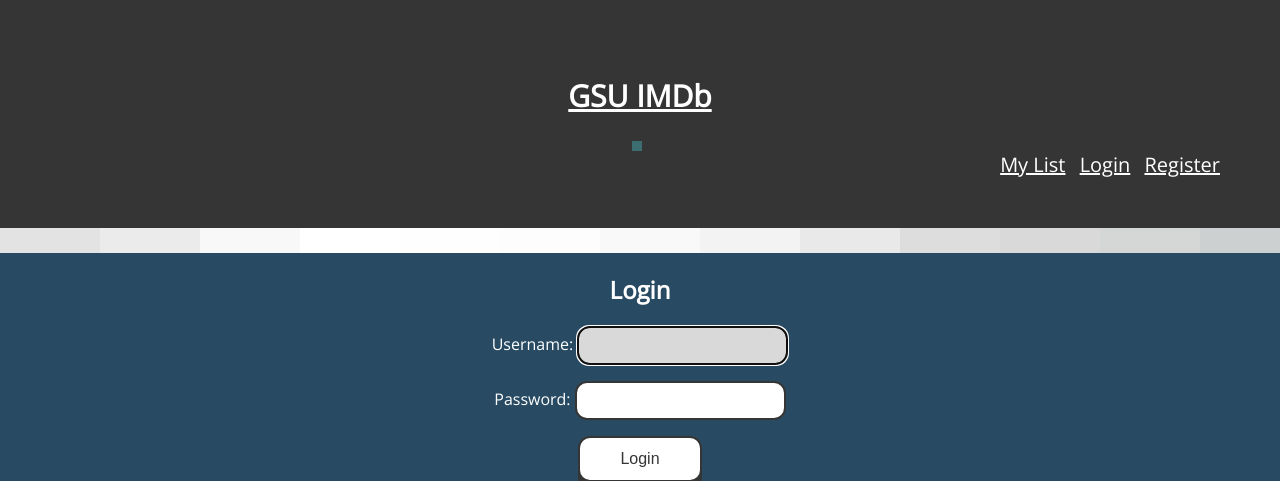
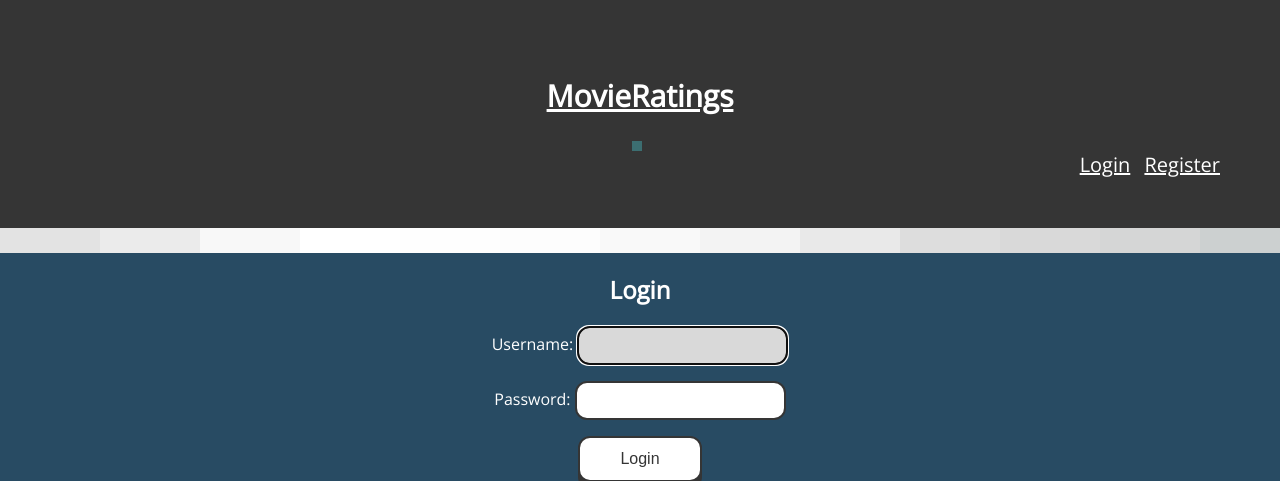
Before and after one commit to MarkCZJ/CSC2720-Group-Project, a Django app: page /movies/login in a window 1280 px wide. Shown: the top 481 px of the page. Run offline with Django 3.2, Linux system fonts and the light colour scheme.

Commit message:
Changed Name

```diff
--- a/MovieRatings/movies/templates/movies/index.html
+++ b/MovieRatings/movies/templates/movies/index.html
@@ -66,7 +66,6 @@
             padding-right: 10px;
             display: inline;
         }
-
 
 
         /*********************** home-search ***********************/
@@ -271,7 +270,7 @@
 <body>
     <!-- title logo/banner -->
     <section class="header">
-        <h1><a href="index">GSU IMDb</a></h1>
+        <h1><a href="index">MovieRatings</a></h1>
         <div class="animationtest"></div>
         <!-- subheading -->
         <form name='search' method="GET" action="{% url 'movies:search' %}"></form>
--- a/MovieRatings/movies/templates/movies/mylist.html
+++ b/MovieRatings/movies/templates/movies/mylist.html
@@ -66,7 +66,6 @@
             padding-right: 10px;
             display: inline;
         }
-
 
 
         /*********************** home-search ***********************/
@@ -271,7 +270,7 @@
 <body>
     <!-- title logo/banner -->
     <section class="header">
-        <h1><a href="index">GSU IMDb</a></h1>
+        <h1><a href="index">MovieRatings</a></h1>
         <div class="animationtest"></div>
         <!-- subheading -->
         <ul>
--- a/MovieRatings/movies/templates/movies/register.html
+++ b/MovieRatings/movies/templates/movies/register.html
@@ -282,7 +282,7 @@
 <body>
     <!-- title -->
     <section class="header">
-        <h1><a href="index">GSU IMDb</a></h1>
+        <h1><a href="index">MovieRatings</a></h1>
         <div class="animationtest"></div>
         <!-- subheading -->
         <ul>
--- a/MovieRatings/movies/templates/movies/search.html
+++ b/MovieRatings/movies/templates/movies/search.html
@@ -66,7 +66,6 @@
             padding-right: 10px;
             display: inline;
         }
-
 
 
         /*********************** home-search ***********************/
@@ -271,14 +270,14 @@
 <body>
 <!-- title -->
 <section class="header">
-    <h1><a href="index">GSU IMDb</a></h1>
+    <h1><a href="index">MovieRatings</a></h1>
     <div class="animationtest"></div>
     <!-- subheading -->
     <ul>
             {% if user.is_authenticated %}
                 <li><a href="mylist">My List</a></li>
                 <li><a href="logout">Logout</a></li>
-                <li> <b>{{ user.username }}</b></li>
+                <li><b>{{ user.username }}</b></li>
                 {% else %}
                 <li><a href="login">Login</a></li>
                 <li><a href="register">Register</a></li>
--- a/MovieRatings/templates/registration/login.html
+++ b/MovieRatings/templates/registration/login.html
@@ -70,7 +70,6 @@ li{
     padding-right: 10px;
     display: inline;
 }
-
 
 
 /*********************** home-search ***********************/
@@ -291,14 +290,14 @@ th{
 <body>
     <!-- title -->
     <section class="header">
-        <h1><a href="index">GSU IMDb</a></h1>
+        <h1><a href="index">MovieRatings</a></h1>
         <div class="animationtest"></div>
         <!-- subheading -->
         <ul>
-            <li><a href="mylist">My List</a></li>
             {% if user.is_authenticated %}
+                <li><a href="mylist">My List</a></li>
                 <li><a href="logout">Logout</a></li>
-                <li> {{ user.username }}</li>
+                <li> <b>{{ user.username }}</b></li>
                 {% else %}
                 <li><a href="login">Login</a></li>
                 <li><a href="register">Register</a></li>
```
Also changed, not shown: MovieRatings/db.sqlite3.
